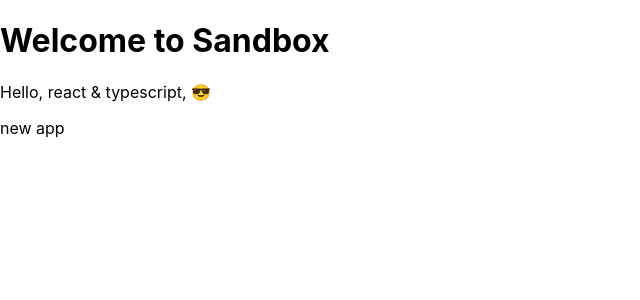
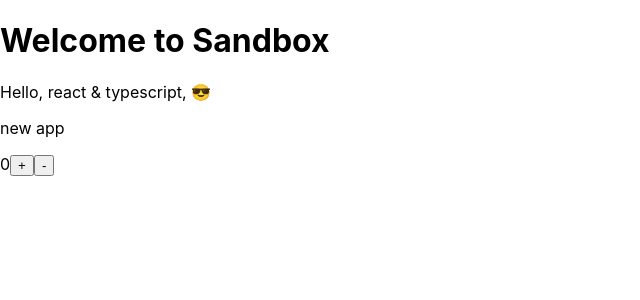
Before and after one commit to seungminRyu/react-sandbox, a React (Create React App) app: page / in a window 1280 px wide. Shown: the top 300 px of the page, without its empty margins (0-640 px from the left). Built offline with nearby package versions, Linux system fonts and the light colour scheme; the HTML template or start-up script is replaced by a standard one.

Commit message:
Add: 카운터 만들기, useState

```diff
--- a/src/App.tsx
+++ b/src/App.tsx
@@ -1,5 +1,6 @@
 import React from "react";
 import Greetings from './Greetings';
+import Counter from './Counter';
 
 function App() {
   const onClick = (name: string) => console.log(`${name} says hello`);
@@ -10,6 +11,7 @@ function App() {
         <h1>Welcome to Sandbox</h1>
       </header>
       <Greetings name="react & typescript" mark="😎" optional="new app" onClick={onClick} />
+      <Counter/>
     </div>
   );
 }
--- /dev/null
+++ b/src/Counter.tsx
@@ -0,0 +1,26 @@
+import React,{ useState } from "react";
+
+function Counter() {
+  // generics를 통해 타입 설정, 하지만 useState가 알아서 유추하기 때문에 해도 되고 안해도 된다.
+  const [count, setCount] = useState<number>(0);
+  const onIncrease = () => setCount(count + 1);
+  const onDecrease = () => setCount(count - 1);
+
+  // 하지만, 상태가 null일 수도 있고 아닐 수도 있는 것엔 타입을 명시해야한다.
+  type Information = { name: string; description: string };
+  const [info, setInfo] = useState<Information | null>(null);
+
+  // 상태의 타입이 까다로운 경우에도 명시하는것이 좋다.
+  type Todo = { id: number; text: string; done: boolean };
+  const [todo, setTodo] = useState<Todo[]>([]);
+
+  return (
+    <div className="counter">
+      <span>{count}</span>
+      <button onClick={onIncrease}>+</button>
+      <button onClick={onDecrease}>-</button>
+    </div>
+  );
+}
+
+export default Counter;
```
